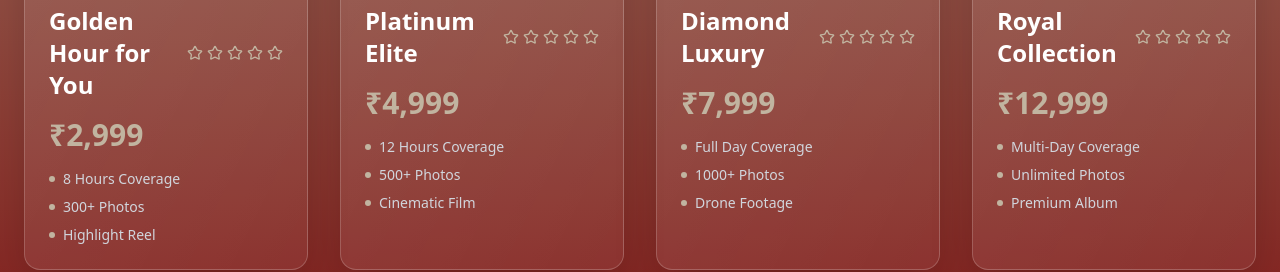
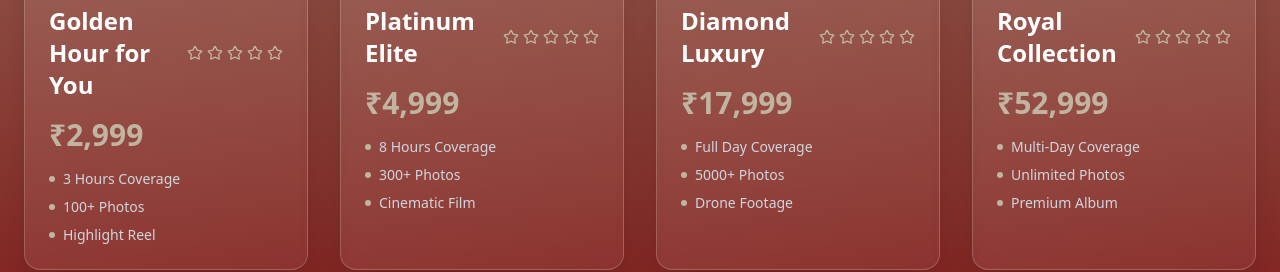
Before and after one commit to PawanPrince/exp-dsw, a React (Vite) app: page / in a window 1280 px wide. Shown: the part 1400-1672 px from the top of the page. Built offline with nearby package versions, Linux system fonts and the light colour scheme.

Commit message:
Updated About and Contact pages with loader and image

```diff
--- a/src/pages/Home.jsx
+++ b/src/pages/Home.jsx
@@ -119,10 +119,10 @@ const navigate = useNavigate();
 
           <div className="grid grid-cols-1 sm:grid-cols-2 lg:grid-cols-4 gap-8">
             {[
-              { id: 1, name: 'Golden Hour for You', price: '₹2,999', features: ['8 Hours Coverage', '300+ Photos', 'Highlight Reel'] },
-              { id: 2, name: 'Platinum Elite', price: '₹4,999', features: ['12 Hours Coverage', '500+ Photos', 'Cinematic Film'] },
-              { id: 3, name: 'Diamond Luxury', price: '₹7,999', features: ['Full Day Coverage', '1000+ Photos', 'Drone Footage'] },
-              { id: 4, name: 'Royal Collection', price: '₹12,999', features: ['Multi-Day Coverage', 'Unlimited Photos', 'Premium Album'] }
+              { id: 1, name: 'Golden Hour for You', price: '₹2,999', features: ['3 Hours Coverage', '100+ Photos', 'Highlight Reel'] },
+              { id: 2, name: 'Platinum Elite', price: '₹4,999', features: ['8 Hours Coverage', '300+ Photos', 'Cinematic Film'] },
+              { id: 3, name: 'Diamond Luxury', price: '₹17,999', features: ['Full Day Coverage', '5000+ Photos', 'Drone Footage'] },
+              { id: 4, name: 'Royal Collection', price: '₹52,999', features: ['Multi-Day Coverage', 'Unlimited Photos', 'Premium Album'] }
             ].map((product) => (
               <div
                 key={product.id}
```
